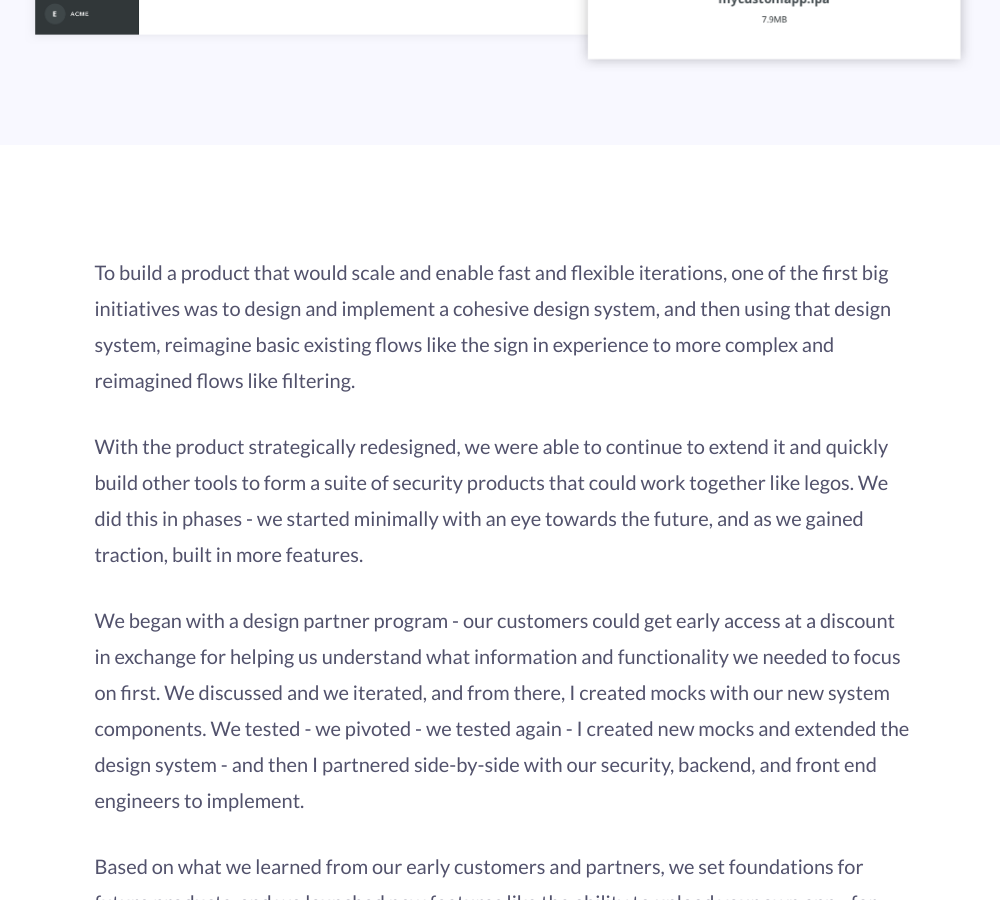
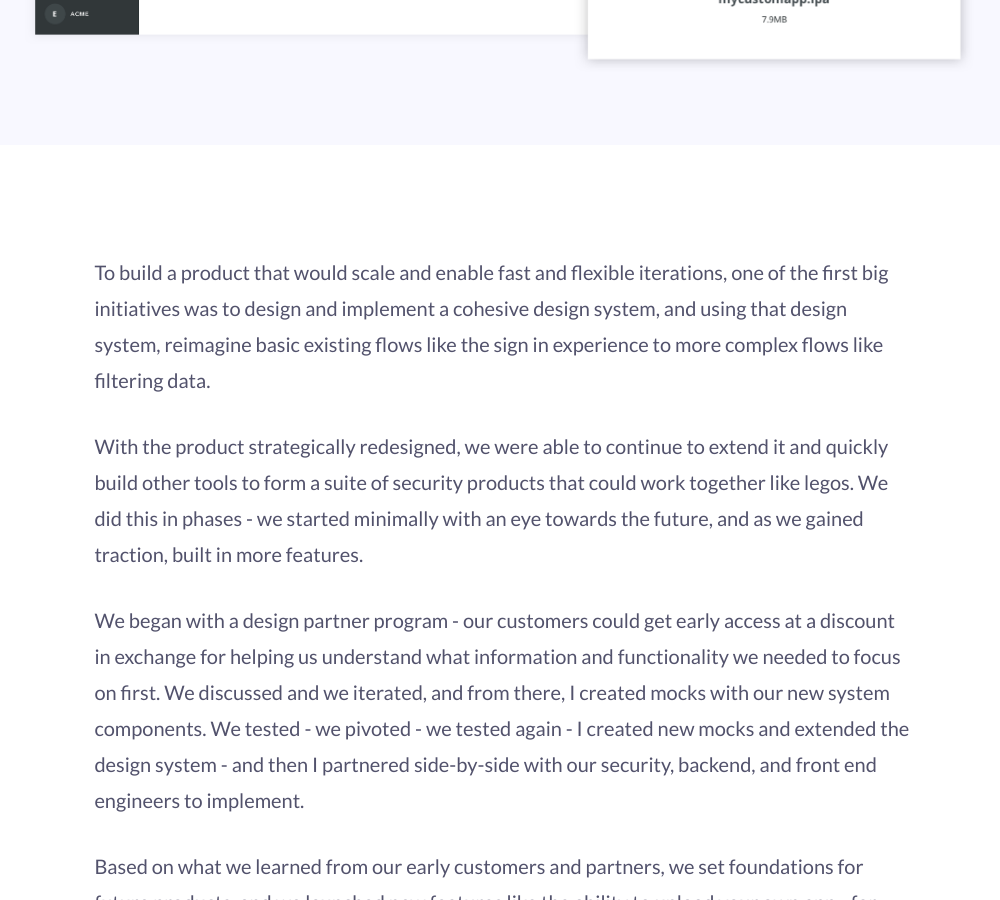
Before and after one commit to ericakatrak/ericakatrak.github.io, a Jekyll site: the page built from _posts/2016-09-07-lookout.md, in a window 1280 px wide and 900 px high, scrolled down 4097 px. Shown: the whole window, without its empty margins (136-1136 px from the left). Built offline with Jekyll 4.4.1, drawn with Linux system fonts in a browser that asks for light colours.

Commit message:
Lookout copy edit

```diff
--- a/_posts/2016-09-07-lookout.md
+++ b/_posts/2016-09-07-lookout.md
@@ -21,7 +21,7 @@
 </ul>
 
 <section>
-  <p>To build a product that would scale and enable fast and flexible iterations, one of the first big initiatives was to design and implement a cohesive design system, and then using that design system, reimagine basic existing flows like the sign in experience to more complex and reimagined flows like filtering.</p>
+  <p>To build a product that would scale and enable fast and flexible iterations, one of the first big initiatives was to design and implement a cohesive design system, and using that design system, reimagine basic existing flows like the sign in experience to more complex flows like filtering data.</p>
   <p>With the product strategically redesigned, we were able to continue to extend it and quickly build other tools to form a suite of security products that could work together like legos. We did this in phases - we started minimally with an eye towards the future, and as we gained traction, built in more features.</p>
   <p>We began with a design partner program - our customers could get early access at a discount in exchange for helping us understand what information and functionality we needed to focus on first. We discussed and we iterated, and from there, I created mocks with our new system components. We tested - we pivoted - we tested again - I created new mocks and extended the design system - and then I partnered side-by-side with our security, backend, and front end engineers to implement.</p>
   <p>Based on what we learned from our early customers and partners, we set foundations for future products, and we launched new features like the ability to upload your own app - for companies that need to test the security of their in-house products - and powerful custom policy creation, allowing customers to automate a lot of their previously manual security processes.</p>
```
